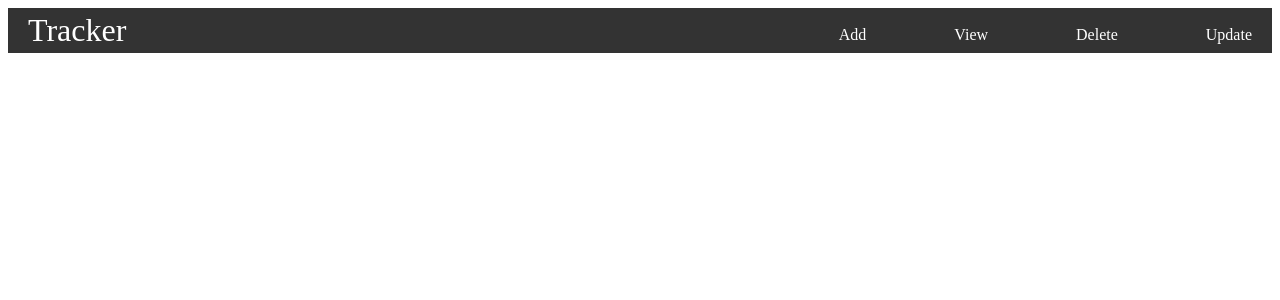
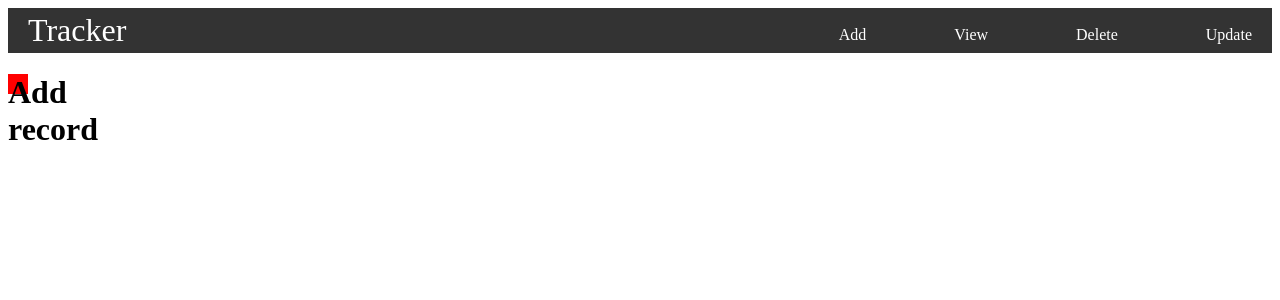
Before and after one commit to singhmeharjeet/GrantTrackingApp, a React (Create React App) app in the folder client/: page / in a window 1280 px wide. Shown: the top 300 px of the page. Built offline with nearby package versions, Linux system fonts and the light colour scheme.

Commit message:
pushing 2nd time

```diff
--- a/client/src/App.js
+++ b/client/src/App.js
@@ -1,8 +1,10 @@
 import Header from "./Components/Header/Header";
+import Add from "./Components/Add/Add.js";
 function App() {
   return (
     <div className="App">
       <Header />
+      <Add />
       <div className="container"></div>
     </div>
   );
--- /dev/null
+++ b/client/src/Components/Add/Add.css
@@ -0,0 +1,5 @@
+.add {
+  background-color: red;
+  height: 20px;
+  width: 20px;
+}
--- /dev/null
+++ b/client/src/Components/Add/Add.js
@@ -0,0 +1,11 @@
+import React from "react";
+import "./Add.css";
+function Add() {
+  return (
+    <div>
+      <h1 className="add">Add record</h1>
+    </div>
+  );
+}
+
+export default Add;
```
Also changed, not shown: client/src/Components/Add/AddOption.js (deleted, +0 -11 lines).
